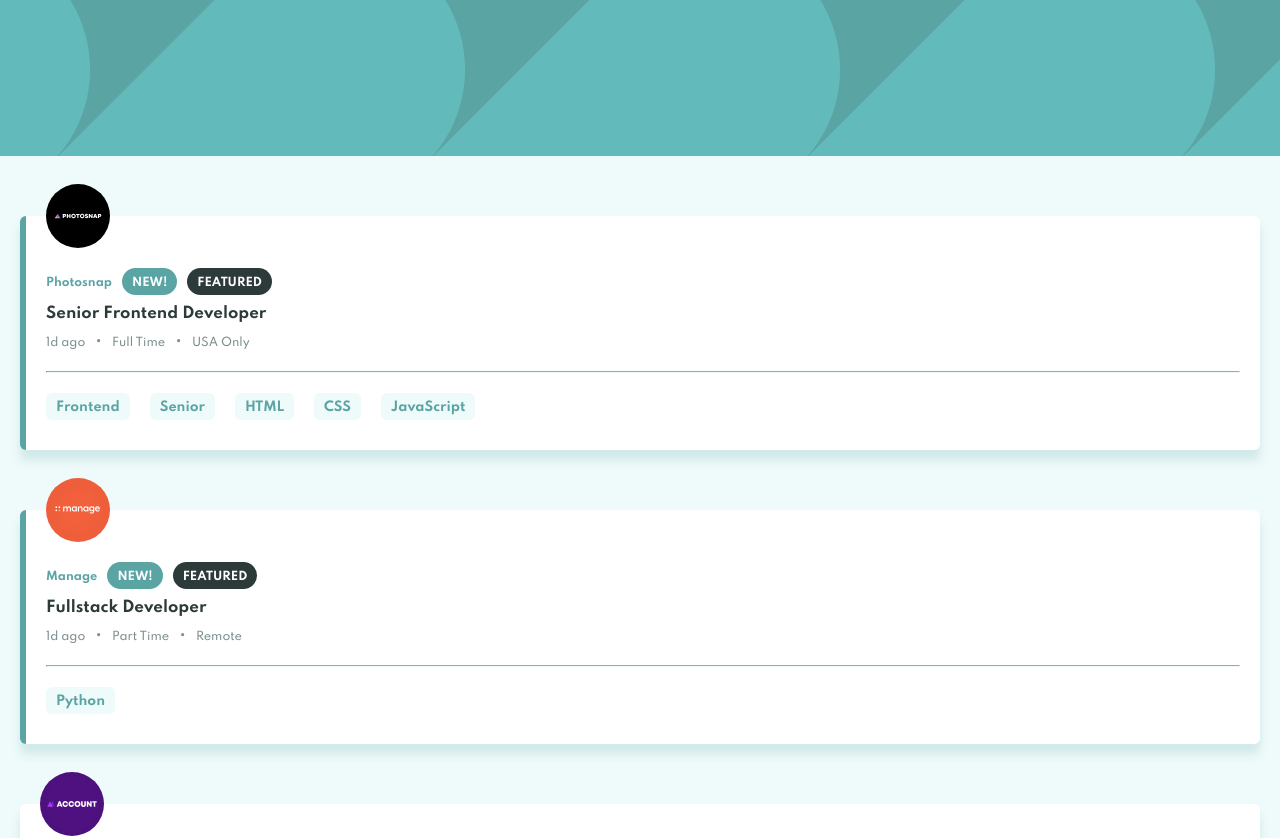
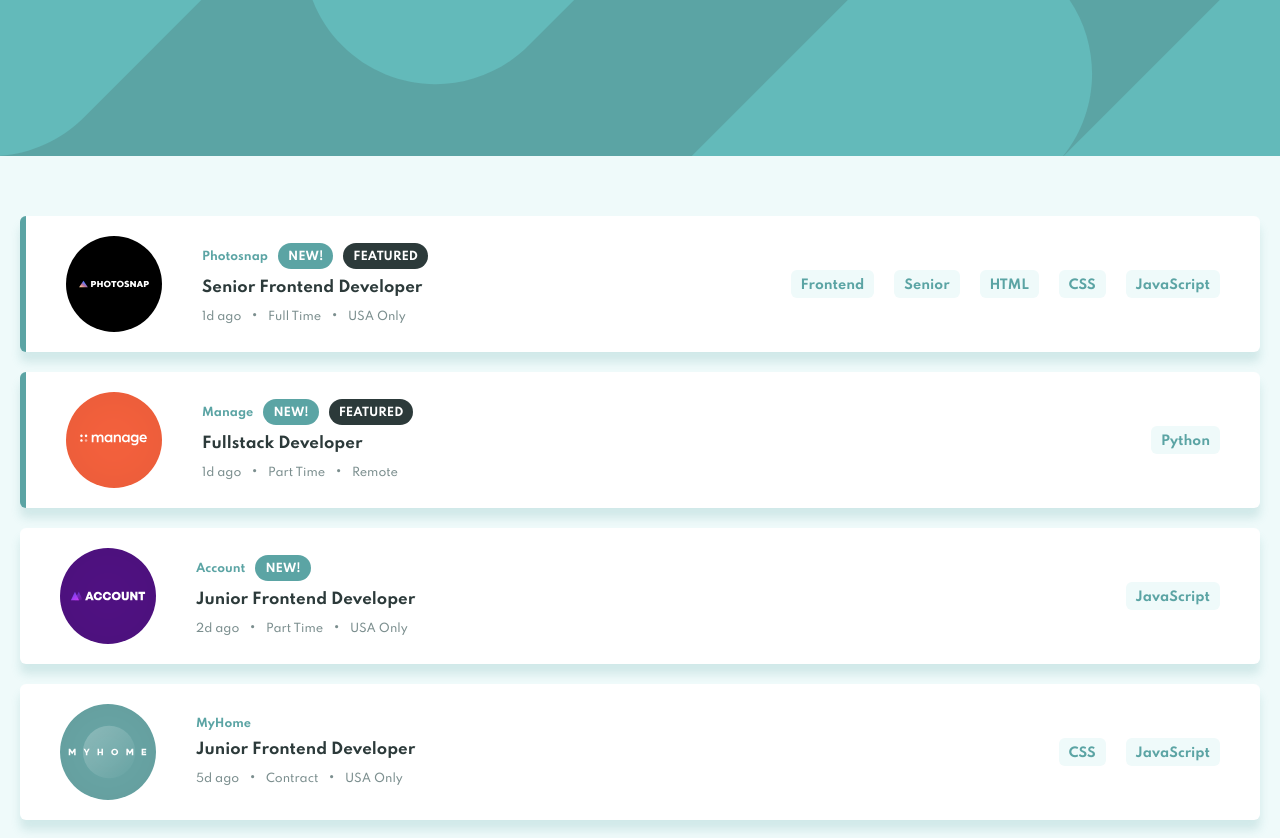
Before and after one commit to kanatamon/static-job-listings, a React (Create React App) app: page / in a window 1280 px wide. Shown: the top 838 px of the page. Built offline with nearby package versions, Linux system fonts and the light colour scheme.

Commit message:
feat: add desktop layout

```diff
--- a/src/App.css
+++ b/src/App.css
@@ -21,3 +21,23 @@
 .List > *:nth-child(n + 2) {
   margin-top: 60px;
 }
+
+@media (min-width: 1280px) {
+  .App-header {
+    background: url(./assets/bg-header-desktop.svg);
+    background-color: var(--color-primary);
+  }
+
+  .Filter-card + .List {
+    transform: translateY(-60px);
+  }
+
+  .Content {
+    max-width: 1280px;
+    margin: auto;
+  }
+
+  .List > *:nth-child(n + 2) {
+    margin-top: 20px;
+  }
+}
--- a/src/Filter.css
+++ b/src/Filter.css
@@ -17,6 +17,11 @@
   color: var(--color-dark-cyan);
   margin-bottom: 20px;
   padding: 10px;
+}
+.Filter-clear-btn:hover {
+  color: var(--color-primary);
+  text-decoration: underline;
+  cursor: pointer;
 }
 
 .Filter-container {
@@ -43,4 +48,8 @@
   border: 0;
   padding: 10px;
   background-color: var(--color-primary);
+  cursor: pointer;
 }
+.Filter-item .-btn:hover {
+  background-color: var(--color-very-dark-cyan);
+}
--- a/src/Job.css
+++ b/src/Job.css
@@ -8,9 +8,9 @@
 .Job-card.--featured {
   border-left: var(--card-border-radius) solid var(--color-primary);
 }
-.Job-card > *:nth-child(n + 3) {
+/* .Job-card > *:nth-child(n + 3) {
   margin-top: 10px;
-}
+} */
 
 .Job-logo {
   position: absolute;
@@ -18,6 +18,10 @@
   left: 20px;
   width: 64px;
   height: 64px;
+}
+
+.Job-details-container > *:nth-child(n + 2) {
+  margin-top: 10px;
 }
 
 .Job-highlight-container {
@@ -54,6 +58,10 @@
 .Job-position {
   font-weight: 700;
   color: var(--color-very-dark-cyan);
+  cursor: pointer;
+}
+.Job-position:hover {
+  color: var(--color-primary);
 }
 
 .Job-context-container {
@@ -90,4 +98,38 @@
   color: var(--color-primary);
   font-weight: 700;
   font-size: 0.85rem;
+  cursor: pointer;
 }
+.Job-language-item:hover {
+  background-color: var(--color-primary);
+  color: var(--color-bg);
+}
+
+@media (min-width: 1280px) {
+  .Job-card {
+    padding: 20px 40px;
+    display: flex;
+    align-items: center;
+  }
+
+  .Job-logo {
+    margin-right: 40px;
+    position: static;
+    width: 96px;
+    height: 96px;
+  }
+
+  .Job-divider {
+    display: none;
+  }
+
+  .Job-language-container {
+    margin-left: auto;
+  }
+  .Job-language-container > * {
+    margin: 0;
+  }
+  .Job-language-container > *:nth-child(n + 2) {
+    margin-left: 20px;
+  }
+}
--- a/src/Job.js
+++ b/src/Job.js
@@ -4,6 +4,7 @@ function Job({ data, onLangClick }) {
   return (
     <div className={`Job-card ${data.featured ? '--featured' : ''}`}>
       <img src={data.logo} className="Job-logo" alt="job logo" />
+      <div className="Job-details-container">
         <p className="Job-highlight-container">
           <span className="Job-company">{data.company}</span>
           {data.new ? <span className="Job-label --new">New!</span> : null}
@@ -17,6 +18,7 @@ function Job({ data, onLangClick }) {
           <span className="Job-contract">{data.contract}</span>
           <span className="Job-location">{data.location}</span>
         </p>
+      </div>
       <hr className="Job-divider" />
       <p className="Job-language-container">
         {data.languages.map((lang) => (
```
Lines whose indentation alone changed are shown as unchanged.
